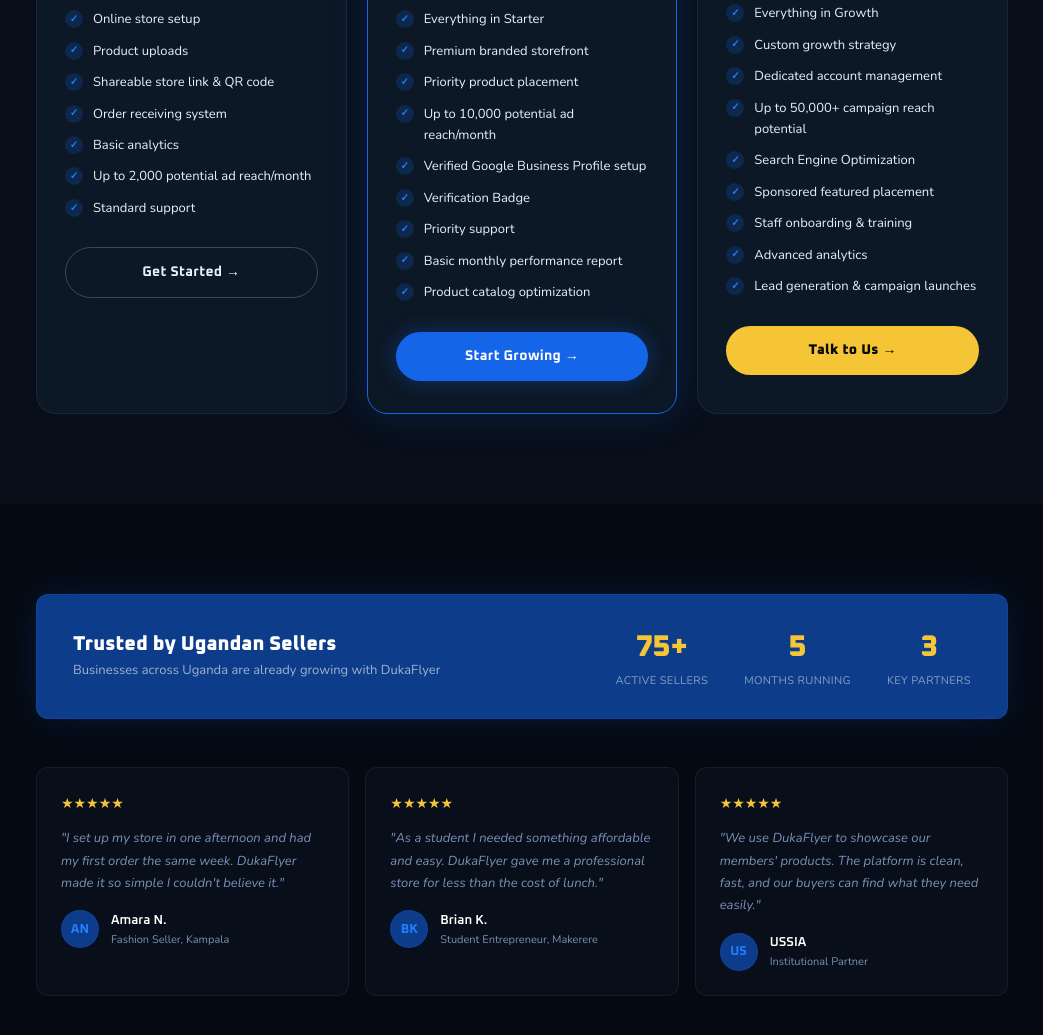
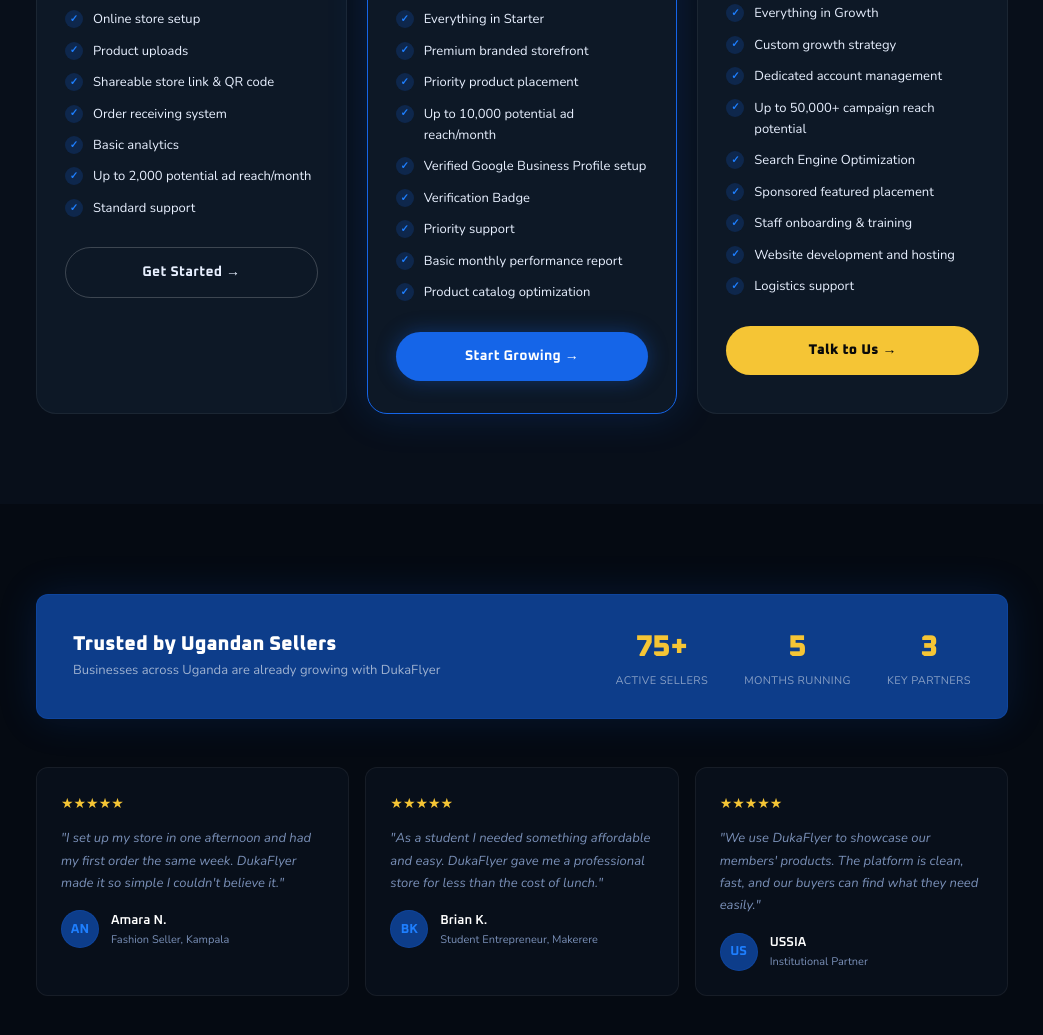
Before and after one commit to jedatwine7/dukaflyer-landing-page, a plain HTML site: page index.html in a window 1280 px wide. Shown: the part 3785-4820 px from the top of the page, without its empty margins (118-1161 px from the left). Drawn offline with nearby package versions, Linux system fonts and the light colour scheme.

```diff
--- a/index.html
+++ b/index.html
@@ -481,8 +481,8 @@
           <div class="pf">Search Engine Optimization</div>
           <div class="pf">Sponsored featured placement</div>
           <div class="pf">Staff onboarding & training</div>
-          <div class="pf">Advanced analytics</div>
-          <div class="pf">Lead generation & campaign launches</div>
+          <div class="pf">Website development and hosting</div>
+          <div class="pf">Logistics support</div>
         </div>
         <a href="https://wa.me/256769396906?text=Hi%20DukaFlyer!%20I'm%20interested%20in%20the%20Enterprise%20Plan%20for%20my%20organisation.%20I'd%20like%20to%20discuss%20a%20custom%20package.%20Please%20get%20in%20touch." target="_blank" class="btn btn-acc" style="width:100%;justify-content:center">Talk to Us →</a>
       </div>
```
